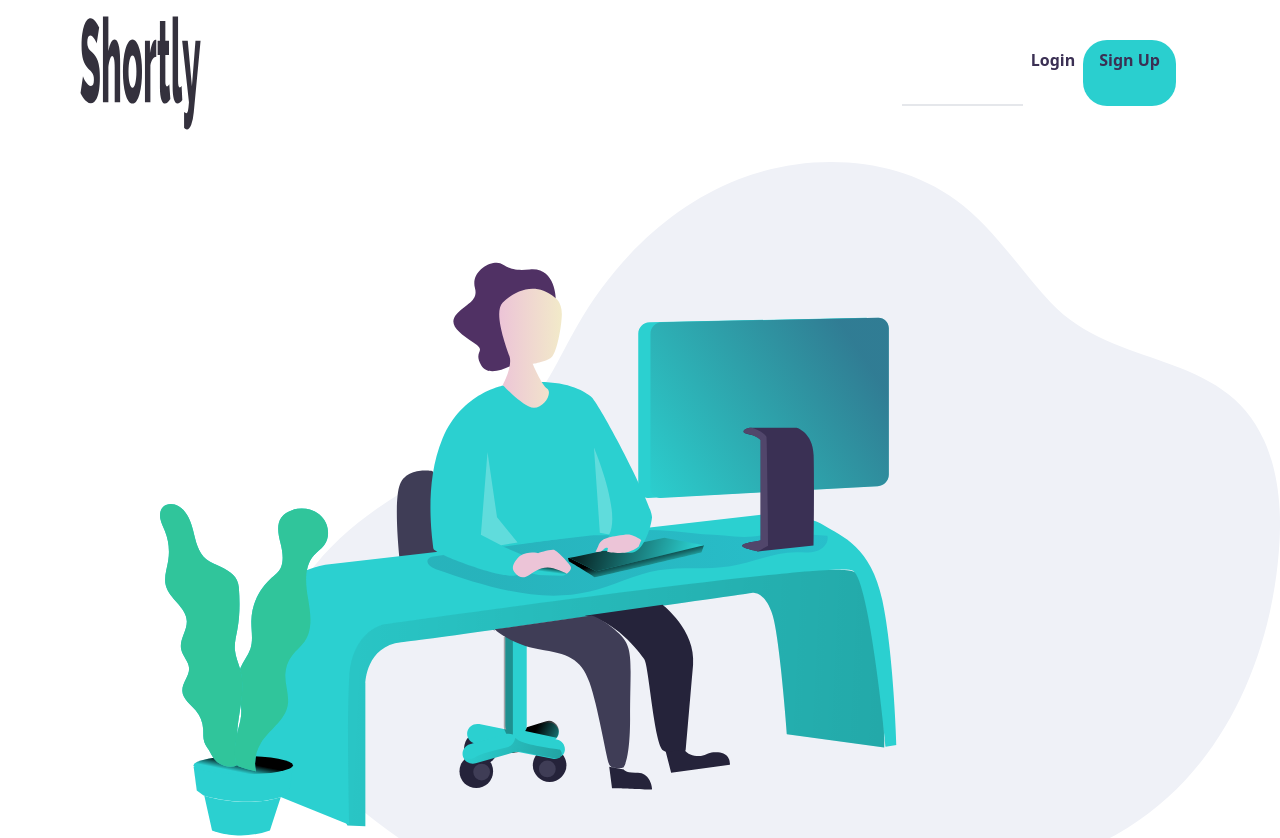
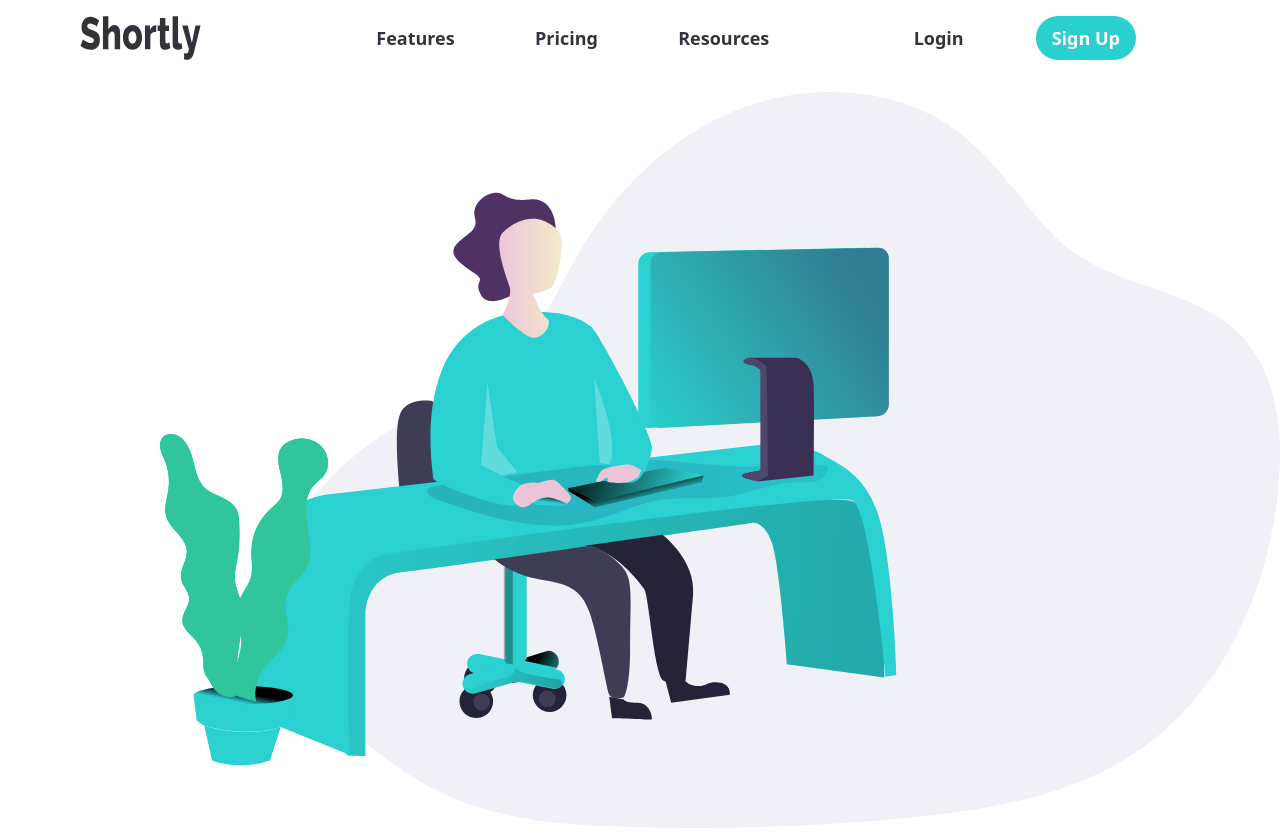
Before and after one commit to Folareen/url-shortener, a React (Create React App) app: page / in a window 1280 px wide. Shown: the top 838 px of the page. Built offline with nearby package versions, Linux system fonts and the light colour scheme.

Commit message:
added copy to clipboard

```diff
--- a/src/components/Header.jsx
+++ b/src/components/Header.jsx
@@ -5,9 +5,9 @@ const Header = () => {
     const [hamburger, setHamburger] = useState(false);
 
   return (
-    <header className='w-full p-4 lg:px-20 relative flex justify-between'>
+    <header className='w-full p-4 lg:px-20 relative flex justify-between max-w-[1440px] mx-auto'>
         <img src={logo} alt="logo"  className='w'/>
-        <nav className={`flex flex-col absolute bg-DarkViolet text-white  rounded-lg text-center font-semibold  right-[5%] left-[5%] z-20 top-16 lg:hidden overflow-hidden  w-[90%] ${!hamburger ? "h-0 p-0" : "p-6 h-[40vh] " } mobile-nav justify-between `}>
+        <nav className={`flex flex-col absolute bg-DarkViolet text-white  rounded-lg text-center font-semibold  right-[5%] left-[5%] z-20 top-16 lg:hidden overflow-hidden  w-[90%] ${!hamburger ? "h-0 p-0" : "p-6 h-[50vh] " } mobile-nav justify-between `}>
             <div className='flex flex-col justify-around h-3/5'>
                 <a href="" className='links-nav '>
                     Features
@@ -29,23 +29,23 @@ const Header = () => {
             </div>
         </nav>
         {/* desktop nav */}
-        <nav className=" flex-row justify-between p-6 text-center font-semibold  right-5 left-5 z-20 hidden lg:flex text-DarkViolet">
-            <div className='flex flex-row '>
-                <a href="" className='links-nav '>
+        <nav className=" flex-row justify-between text-center font-semibold  z-20 hidden lg:flex w-4/5 desktop-nav">
+            <div className='flex flex-row w-3/5 justify-evenly'>
+                <a href="" className='desktop-nav-links '>
                     Features
                 </a>
-                <a href="" className='links-nav '>
+                <a href="" className='desktop-nav-links '>
                     Pricing
                 </a>
-                <a href="" className='border-b-2 links-nav '>
+                <a href="" className=' desktop-nav-links '>
                     Resources
                 </a>
             </div>
-            <div className='flex flex-row'>
-                <a href="" className='p-2 hover:text-Gray'>
+            <div className='flex flex-row w-2/5 justify-evenly'>
+                <a href="" className='p-2 hover:text-Gray desktop-nav-links'>
                     Login
                 </a>
-                <a href="" className='py-2 px-4 bg-Cyan rounded-3xl hover:bg-cyan-600'>
+                <a href="" className='py-2 px-4 bg-Cyan rounded-3xl hover:bg-cyan-600 desktop-nav-links text-white'>
                     Sign Up
                 </a>
             </div>
--- a/src/components/Hero.jsx
+++ b/src/components/Hero.jsx
@@ -5,8 +5,8 @@ const Hero = () => {
   return (
     <section className='w-full min-h-screen p-4 lg:px-20 relative z-10'>
         <div className='flex flex-col h-4/5 content-center'>
-            <div className='w-full ml-20'>
-                <img src={working} alt="working illustration"  className='w-full h-full'/>
+            <div className='w-full ml-20 test'>
+                <img src={working} alt="working illustration"  className='w-full h-full border-black border-dotted'/>
             </div>
             <div className='w-full text-center mt-4'>
                 <h2 className='text-5xl font-bold my-3 text-DarkViolet'>
--- a/src/components/LinksContainer.jsx
+++ b/src/components/LinksContainer.jsx
@@ -27,6 +27,13 @@ const LinksContainer = () => {
   }
   function changeLink(e){
     setLink(e.target.value)
+  }
+
+  function copyLink(link){
+    navigator.clipboard.writeText(link).then(() => {
+        alert("Copied to clipboard");
+    }
+    )
   }
 
   return (
@@ -61,16 +68,16 @@ const LinksContainer = () => {
         links?
         (
         links.map(
-          (item) =>{
+          (item, index) =>{
             const {short_link, original_link} = item
-            return <div className='bg-white mt-5 rounded-md flex flex-col p-3 text-left'>
+            return <div className='bg-white mt-5 rounded-md flex flex-col p-3 text-left' key={index}>
               <a href='' className="border-b-2 border-DarkViolet py-1">
                 {original_link}
               </a>
               <a href='' className='py-1 text-Cyan font-semibold'>
               {short_link}
               </a>
-              <button className='bg-Cyan rounded-lg py-2 text-white font-bold '>
+              <button className='bg-Cyan rounded-lg py-2 text-white font-bold ' onClick={()=>copyLink(short_link)}>
                 Copy
               </button>
             </div>
@@ -78,7 +85,7 @@ const LinksContainer = () => {
         )
         )
         :
-        ""
+        ("")
       }
     </div>
   )
--- a/src/index.css
+++ b/src/index.css
@@ -21,6 +21,10 @@
 
     .links:hover {
         @apply text-Gray
+    }
+
+    .desktop-nav-links{
+        @apply text-VeryDarkBlue p-2 text-lg
     }
 
     .stat {
@@ -94,3 +98,9 @@ body,
 html {
     overflow-x: hidden;
 }
+
+.test img {
+    border: 1px solid reds;
+}
+
+.desktop-nav {}
--- a/tailwind.config.js
+++ b/tailwind.config.js
@@ -23,7 +23,7 @@ module.exports = {
     },
     screens:{
       sm: "375px",
-      lg: "1200px"
+      lg: "768px"
     }
   },
   plugins: [],
```
